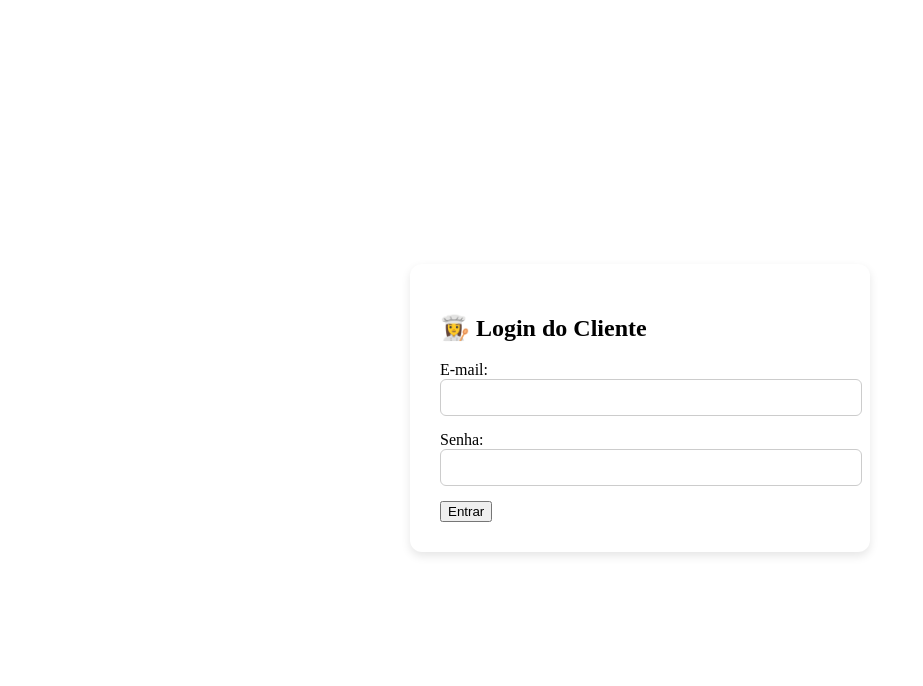
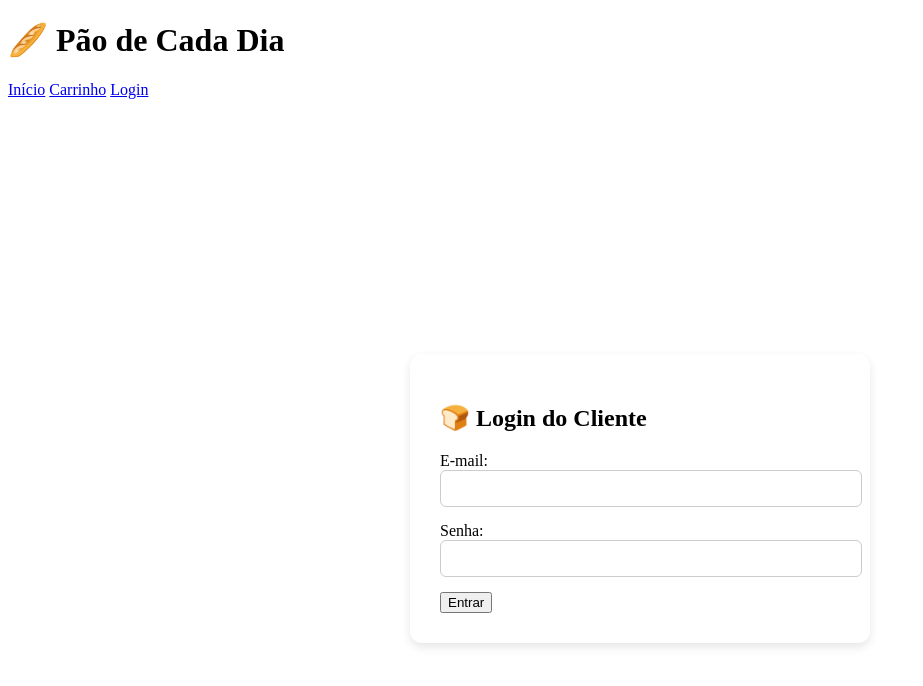
Before and after one commit to Dnchf/Projeto-Padaria, a plain HTML site: page Padaria/Login.html in a window 1280 px wide. Shown: the whole page, without its empty margins (0-923 px from the left). Drawn offline with Linux system fonts and the light colour scheme.

Commit message:
Update Login.html

```diff
--- a/Padaria/Login.html
+++ b/Padaria/Login.html
@@ -2,25 +2,39 @@
 <html lang="pt-BR">
 <head>
   <meta charset="UTF-8" />
-  <meta name="viewport" content="width=device-width, initial-scale=1.0"/>
+  <meta name="viewport" content="width=device-width, initial-scale=1.0" />
   <title>Login - Pão de Cada Dia</title>
   <link rel="stylesheet" href="./Styles/Login style.css">
 </head>
 <body>
+<header class="navbar">
+  <div class="navbar-conteudo">
+    <h1 class="navbar-logo">🥖 Pão de Cada Dia</h1>
+    <nav class="navbar-links">
+      <a href="index.html">Início</a>
+      <a href="carrinho.html">Carrinho</a>
+      <a href="Login.html">Login</a>
+      <span id="navbar-login-area"></span>
+    </nav>
+  </div>
+</header>
+
+
   <section class="login-section">
     <div class="login-box">
-      <h2 class="login-titulo">👩‍🍳 Login do Cliente</h2>
-      <form class="login-form" onsubmit="return logar(event)">
+      <h2 class="login-titulo">🍞 Login do Cliente</h2>
+
+
+      <form action="cadastro.php" method="POST" class="login-form">
         <label for="email">E-mail:</label>
-        <input type="email" id="email" required />
+        <input type="email" name="email" id="email" required />
 
         <label for="senha">Senha:</label>
-        <input type="password" id="senha" required />
+        <input type="password" name="senha" id="senha" required />
 
         <button type="submit">Entrar</button>
       </form>
     </div>
   </section>
-
 </body>
 </html>
```
